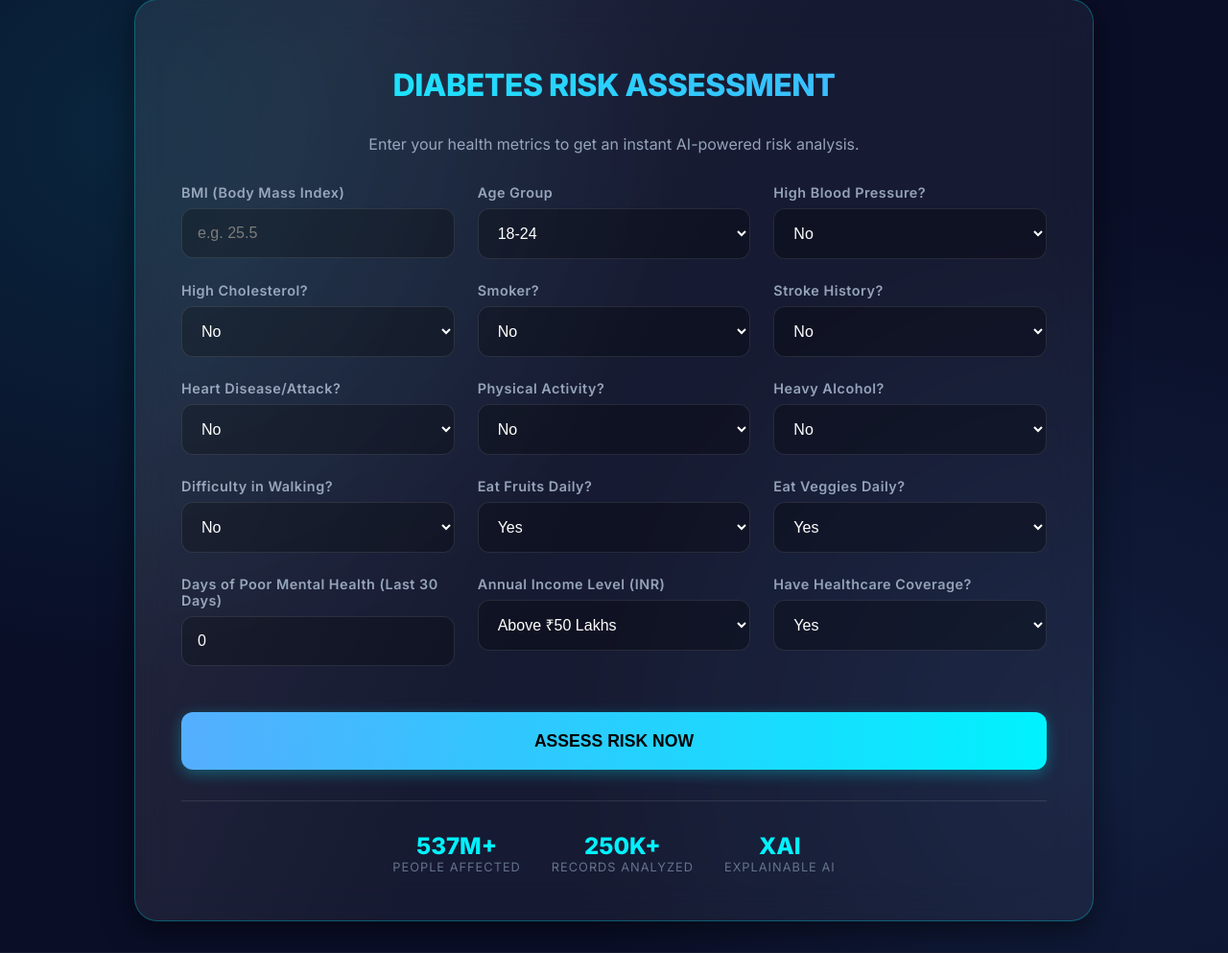
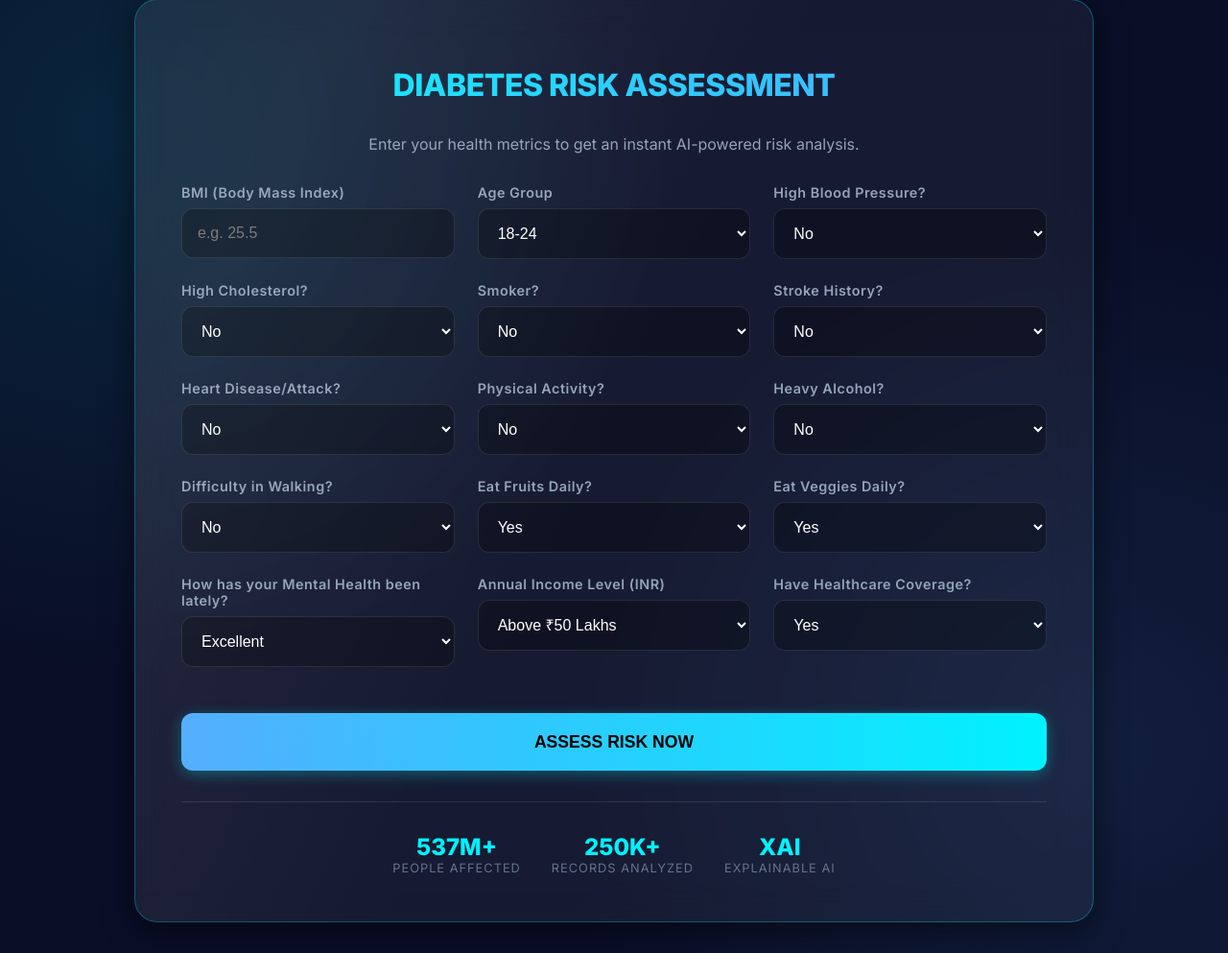
Before and after one commit to sohamdas360/diabetes-risk-app, a Flask app: page /dashboard in a window 1280 px wide. Shown: the part 81-1074 px from the top of the page at 96% size. Run offline with Flask 3, Linux system fonts and the light colour scheme; the visitor is signed in with stand-in values (Sample User, id 1); data that the repository does not hold is empty.

Commit message:
UX: Simplify Mental Health input to a user-friendly 1-5 scale.

```diff
--- a/app.py
+++ b/app.py
@@ -206,7 +206,13 @@ def predict():
         # Numeric/Category features
         input_data['BMI'] = float(flask.request.form.get('BMI') or 0)
         input_data['Age'] = int(flask.request.form.get('Age') or 1)
-        input_data['MentHlth'] = int(flask.request.form.get('MentHlth') or 0)
+
+        # Mapping 1-5 Scale back to raw Days for the model
+        # 5: Excellent(0), 4: Good(2), 3: Neutral(7), 2: Poor(15), 1: Very Poor(30)
+        ment_scale = int(flask.request.form.get('MentHlthScale') or 5)
+        scale_to_days = {5: 0, 4: 2, 3: 7, 2: 15, 1: 30}
+        input_data['MentHlth'] = scale_to_days.get(ment_scale, 0)
+
         input_data['Income'] = int(flask.request.form.get('Income') or 1)
         input_data['AnyHealthcare'] = int(flask.request.form.get('AnyHealthcare') or 0)
 
--- a/templates/dashboard.html
+++ b/templates/dashboard.html
@@ -111,8 +111,14 @@
 
                 <!-- Psychosocial Features -->
                 <div class="form-group">
-                    <label>Days of Poor Mental Health (Last 30 Days)</label>
-                    <input type="number" name="MentHlth" value="0" min="0" max="30" required>
+                    <label>How has your Mental Health been lately?</label>
+                    <select name="MentHlthScale">
+                        <option value="5">Excellent</option>
+                        <option value="4">Good</option>
+                        <option value="3">Neutral / Average</option>
+                        <option value="2">Poor</option>
+                        <option value="1">Very Poor</option>
+                    </select>
                 </div>
                 <div class="form-group">
                     <label>Annual Income Level (INR)</label>
```
